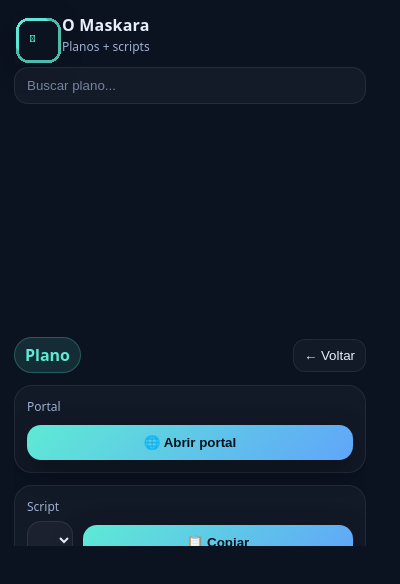
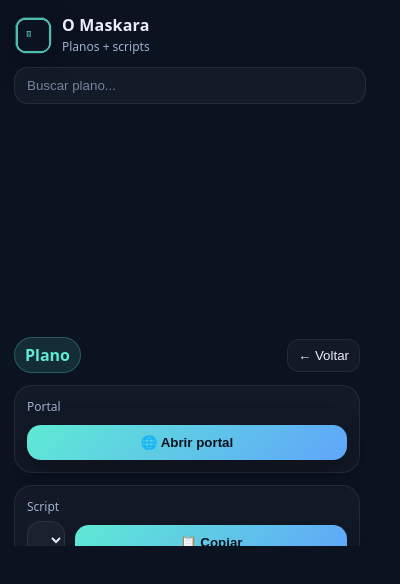
Before and after one commit to WillianVagner123/healthplan-cloudrun-extension, a browser extension: page chrome-extension/popup.html in a window 400 px wide. Drawn offline with Linux system fonts and the light colour scheme.

Commit message:
Refactor CSS for popup layout and styling

```diff
--- a/chrome-extension/popup.css
+++ b/chrome-extension/popup.css
@@ -1,7 +1,6 @@
 :root{
   --bg:#0b1220;
   --card:#121b2f;
-  --card2:#0f172a;
   --text:#e8eefc;
   --muted:#9fb0d0;
   --accent:#5eead4;
@@ -13,23 +12,76 @@
   --mono: ui-monospace, SFMono-Regular, Menlo, Monaco, Consolas, "Liberation Mono", "Courier New", monospace;
   --sans: ui-sans-serif, system-ui, -apple-system, Segoe UI, Roboto, Helvetica, Arial, "Apple Color Emoji","Segoe UI Emoji";
 }
+
 *{ box-sizing:border-box; }
-body{
-  margin:0; background:var(--bg); color:var(--text); font-family:var(--sans);
-  width: 380px; height: 560px;
+
+html, body{
+  margin:0;
+  padding:0;
+  background:var(--bg);
+  color:var(--text);
+  font-family:var(--sans);
+  width: 380px;
+  height: 560px;
+  overflow:hidden; /* evita scroll duplicado no popup */
 }
-.app{ padding:14px; height:100%; display:flex; flex-direction:column; gap:12px; }
+
+.app{
+  height:100%;
+  padding:14px;
+  display:flex;
+  flex-direction:column;
+  gap:12px;
+}
+
 .top{
-  display:flex; align-items:center; justify-content:space-between;
+  display:flex;
+  align-items:center;
+  justify-content:space-between;
 }
-.brand{ display:flex; gap:10px; align-items:center; }
+
+.brand{
+  display:flex;
+  gap:10px;
+  align-items:center;
+  min-width: 0;
+}
+
+/* Logo agora pensado pra usar IMG (icon32/icon48) */
 .logo{
-  width:38px; height:38px; display:grid; place-items:center;
-  border-radius:14px; background:linear-gradient(135deg,var(--accent),var(--accent2));
-  color:#081018; font-weight:800; box-shadow:var(--shadow);
+  width:38px;
+  height:38px;
+  border-radius:14px;
+  overflow:hidden;
+  box-shadow:var(--shadow);
+  flex: 0 0 auto;
+  background: rgba(255,255,255,.04);
+  display:grid;
+  place-items:center;
 }
-.title{ font-weight:800; letter-spacing:.2px; }
-.sub{ font-size:12px; color:var(--muted); margin-top:2px; }
+.logo img{
+  width:100%;
+  height:100%;
+  object-fit:cover;
+}
+
+.title{
+  font-weight:800;
+  letter-spacing:.2px;
+  white-space:nowrap;
+  overflow:hidden;
+  text-overflow:ellipsis;
+  max-width: 240px;
+}
+.sub{
+  font-size:12px;
+  color:var(--muted);
+  margin-top:2px;
+  white-space:nowrap;
+  overflow:hidden;
+  text-overflow:ellipsis;
+  max-width: 240px;
+}
 
 .iconbtn{
   border:1px solid var(--border);
@@ -52,36 +104,74 @@ body{
 }
 .search input::placeholder{ color:rgba(159,176,208,.7); }
 
+/* Área “central” única que rola */
+.list,
+.details,
+.settings{
+  flex:1;
+  overflow:auto;
+  padding-right:6px; /* espaço pro scrollbar */
+}
+
+/* lista */
 .list{
-  flex:1; overflow:auto; padding-right:2px; display:flex; flex-direction:column; gap:8px;
+  display:flex;
+  flex-direction:column;
+  gap:8px;
 }
 .item{
   border:1px solid var(--border);
   background:linear-gradient(180deg, rgba(255,255,255,.05), rgba(255,255,255,.02));
   border-radius:16px;
   padding:10px 12px;
-  display:flex; align-items:center; justify-content:space-between;
+  display:flex;
+  align-items:center;
+  justify-content:space-between;
   cursor:pointer;
+  gap:10px;
 }
 .item:hover{ background:rgba(255,255,255,.06); }
-.item .name{ font-weight:700; }
-.item .meta{ font-size:12px; color:var(--muted); margin-top:2px; }
+.item .name{ font-weight:800; }
+.item .meta{
+  font-size:12px;
+  color:var(--muted);
+  margin-top:2px;
+  word-break:break-word;
+  max-width: 240px;
+}
 .badges{ display:flex; gap:6px; flex-wrap:wrap; justify-content:flex-end; }
 .badge{
-  font-size:11px; padding:4px 8px; border-radius:999px;
-  border:1px solid var(--border); color:var(--muted);
+  font-size:11px;
+  padding:4px 8px;
+  border-radius:999px;
+  border:1px solid var(--border);
+  color:var(--muted);
   background:rgba(255,255,255,.03);
 }
 
-.details, .settings{ flex:1; overflow:auto; display:flex; flex-direction:column; gap:12px; }
-.row{ display:flex; align-items:center; justify-content:space-between; gap:10px; }
+/* detalhes / settings */
+.details, .settings{
+  display:flex;
+  flex-direction:column;
+  gap:12px;
+}
+
+.row{
+  display:flex;
+  align-items:center;
+  justify-content:space-between;
+  gap:10px;
+}
 .pill{
-  display:inline-flex; align-items:center; gap:8px;
-  padding:6px 10px; border-radius:999px;
+  display:inline-flex;
+  align-items:center;
+  gap:8px;
+  padding:6px 10px;
+  border-radius:999px;
   background:rgba(94,234,212,.12);
   border:1px solid rgba(94,234,212,.25);
   color:var(--accent);
-  font-weight:700;
+  font-weight:800;
 }
 .ghost{
   border:1px solid var(--border);
@@ -90,6 +180,7 @@ body{
   border-radius:12px;
   padding:8px 10px;
   cursor:pointer;
+  white-space:nowrap;
 }
 .ghost:hover{ background:rgba(255,255,255,.07); }
 
@@ -99,11 +190,14 @@ body{
   border-radius:var(--radius);
   padding:12px;
 }
+
 .label{ font-size:12px; color:var(--muted); margin-bottom:6px; }
 .mono{ font-family:var(--mono); font-size:12px; color:#dbe7ff; word-break:break-all; }
+
 .actions{ margin-top:10px; display:flex; gap:10px; }
+
 .primary{
-  flex:1;
+  width:100%;
   border:none;
   background:linear-gradient(135deg,var(--accent),var(--accent2));
   color:#07121c;
@@ -114,7 +208,12 @@ body{
   box-shadow: var(--shadow);
 }
 .primary:hover{ filter:brightness(1.03); }
-.row2{ display:flex; gap:10px; align-items:flex-end; }
+
+.row2{
+  display:flex;
+  gap:10px;
+  align-items:flex-end;
+}
 .row2 select, .settings input{
   width:100%;
   border:1px solid var(--border);
@@ -124,6 +223,7 @@ body{
   border-radius:14px;
   outline:none;
 }
+
 #scriptBox{
   width:100%;
   height:220px;
@@ -138,12 +238,15 @@ body{
   outline:none;
   resize:none;
 }
+
 .hint{
   margin-top:10px;
   font-size:12px;
   color:rgba(159,176,208,.85);
   line-height:1.35;
 }
+
+/* toast */
 .toast{
   position:fixed;
   left:50%;
@@ -154,5 +257,25 @@ body{
   color:var(--text);
   padding:8px 12px;
   border-radius:999px;
-  font-weight:700;
+  font-weight:800;
 }
+
+/* scrollbar (Chrome) */
+.list::-webkit-scrollbar,
+.details::-webkit-scrollbar,
+.settings::-webkit-scrollbar{
+  width:10px;
+}
+.list::-webkit-scrollbar-thumb,
+.details::-webkit-scrollbar-thumb,
+.settings::-webkit-scrollbar-thumb{
+  background: rgba(255,255,255,.12);
+  border: 2px solid rgba(0,0,0,0);
+  background-clip: padding-box;
+  border-radius: 999px;
+}
+.list::-webkit-scrollbar-track,
+.details::-webkit-scrollbar-track,
+.settings::-webkit-scrollbar-track{
+  background: transparent;
+}
```
